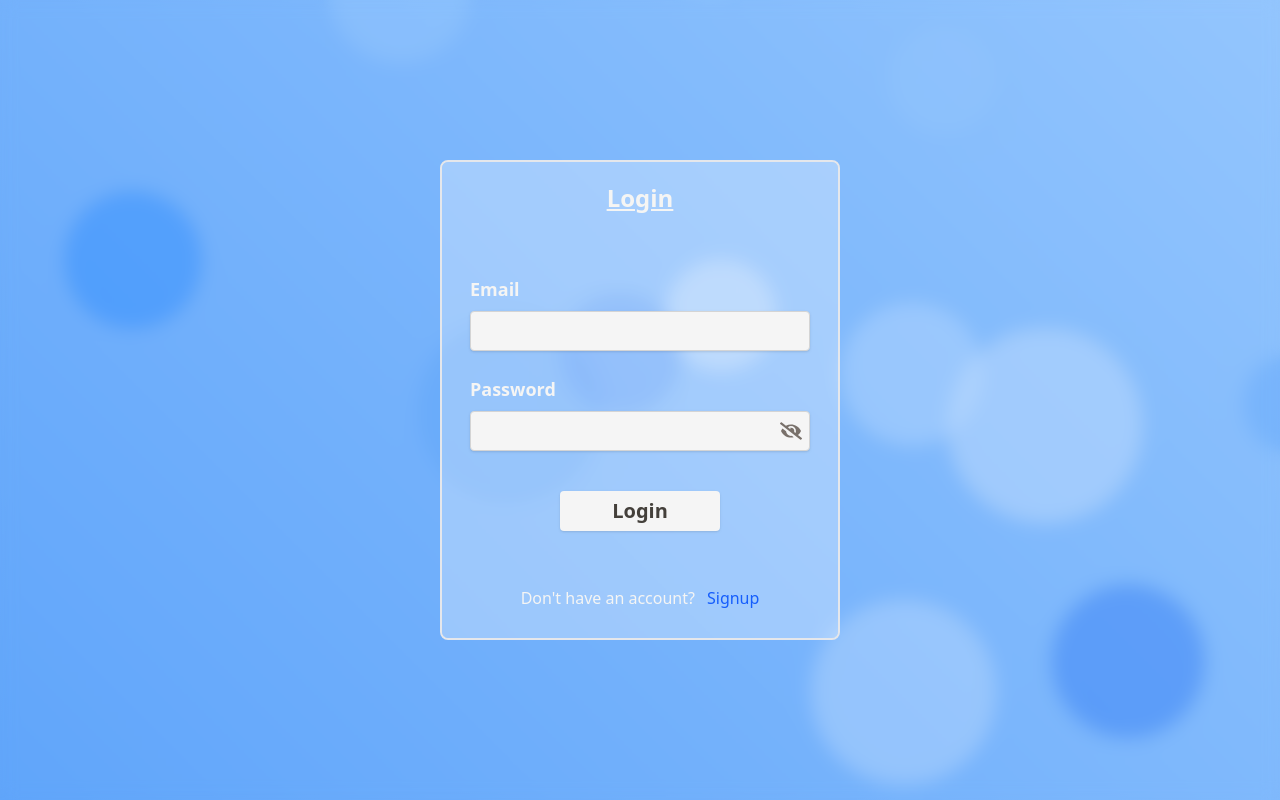
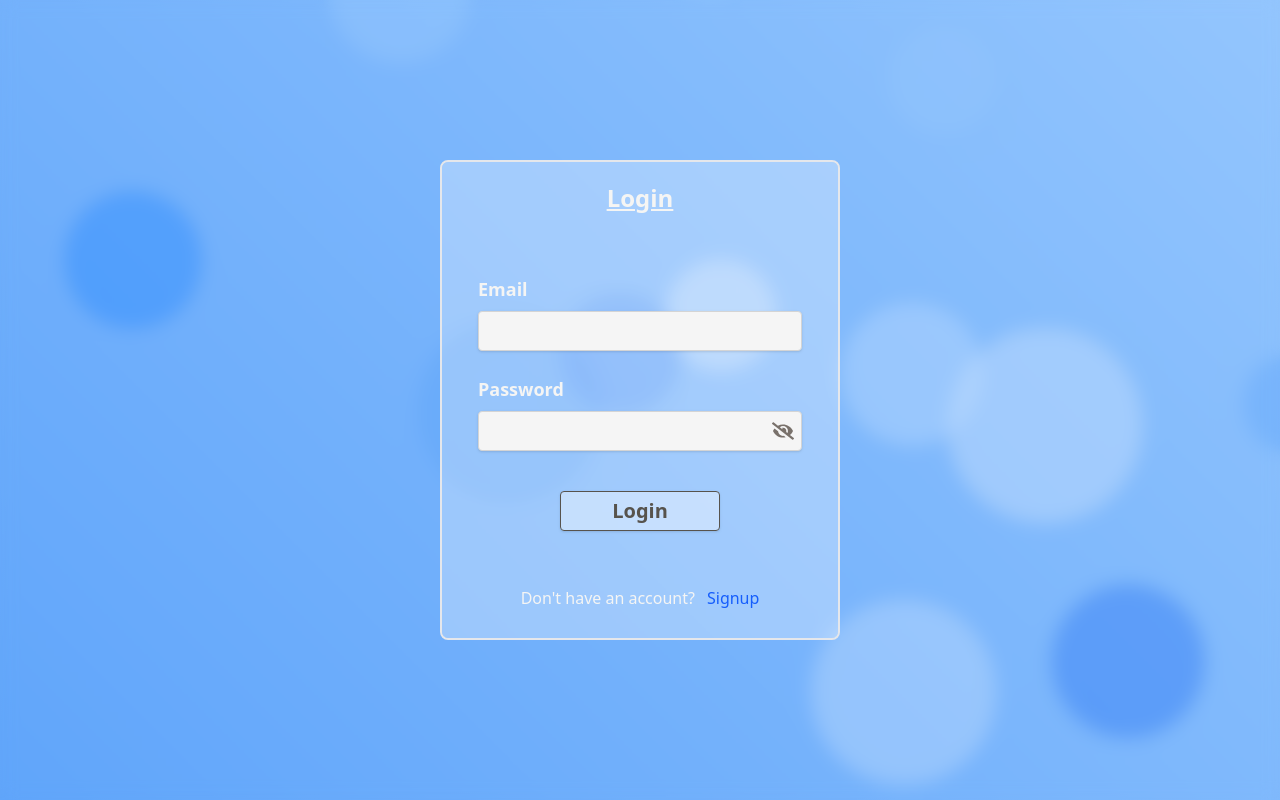
Before and after one commit to Kilaparthi-Himanshu/lost-and-found, a Next.js app: page /login in a window 1280 px wide. Built offline with nearby package versions, Linux system fonts and the light colour scheme.

Commit message:
Made some visual adjustments

```diff
--- a/app/components/Account.tsx
+++ b/app/components/Account.tsx
@@ -56,13 +56,13 @@ export const Account = () => {
             </button>
             <AnimatePresence>
             {accountModalOpen && (
-                <motion.div className='absolute w-80 h-max rounded-lg right-8 top-14 bg-clip-padding backdrop-filter backdrop-blur-lg border border-neutral-300 text-black font-quicksand flex flex-col items-center gap-2 font-medium overflow-hidden' style={{backgroundColor: 'rgba(255, 255, 255, 0.7)'}}
+                <motion.div className='absolute w-80 h-max rounded-lg right-8 top-14 bg-clip-padding backdrop-filter backdrop-blur-lg border border-neutral-300 text-black font-quicksand flex flex-col items-center gap-2 font-medium overflow-hidden shadow-xl' style={{backgroundColor: 'rgba(255, 255, 255, 0.7)'}}
                     initial={{ opacity: 0, y: -10 }}
                     animate={{ opacity: 1, y: 0 }}
                     exit={{ opacity: 0, y: -10 }}
                     transition={{ duration: 0.1 }}
                 >
-                    <div className='bg-gradient-to-r from-blue-500 to-blue-700 p-4 flex justify-center w-full h-max'>
+                    <div className='bg-gradient-to-r from-blue-600 to-teal-400 p-4 flex justify-center w-full h-max'>
                         <div className="w-15 h-15 rounded-full bg-white flex items-center justify-center text-gray-500 text-3xl border-4 border-white">
                             <User size={35} />
                         </div>
--- a/app/components/Search.tsx
+++ b/app/components/Search.tsx
@@ -3,7 +3,6 @@ import { FaSearch } from "react-icons/fa";
 import { useAtom } from 'jotai';
 import { searchAtom } from '../Atoms/atoms';
 import { RxCrossCircled } from "react-icons/rx";
-import { motion } from 'framer-motion';
 
 export const Search = () => {
     const [search, setSearch] = useAtom(searchAtom);
@@ -16,22 +15,13 @@ export const Search = () => {
             }} className='w-full'>
                 <input placeholder='Search Lost Items' value={search} id="searchInput" className='w-full border-0 outline-0 font-medium text-[17px]' type="text" onChange={(e) => setSearch(e.target.value)} autoComplete='off' />
             </form>
-            <motion.div
-                key={search.length ? 'RxCrossCircled' : 'FaSearch'}
-                initial={{ opacity: 0, rotate: -90 }}
-                animate={{ opacity: 1, rotate: 0 }}
-                exit={{ opacity: 0, rotate: 90 }}
-                transition={{
-                    duration: 0.3,
-                    ease: "easeInOut"
-                }}
-            >
+            <div>
                 {search.length ?
                     <RxCrossCircled className='size-6 cursor-pointer text-emerald-600' onClick={() => setSearch('')} />
                     :
                     <FaSearch className='size-5 text-emerald-600' />
                 }
-            </motion.div>
+            </div>
         </div>
     );
 }
--- a/app/login/page.tsx
+++ b/app/login/page.tsx
@@ -39,7 +39,7 @@ export default function LoginPage() {
         <div className="bubble bubble-11"></div>
         <div className="bubble bubble-12"></div>
         <div className='w-screen h-screen backdrop-blur-sm flex items-center justify-center'>
-            <form className="border-2 w-100 h-120 rounded-lg flex flex-col  items-center p-7 pt-5 bg-white bg-clip-padding backdrop-filter backdrop-blur-lg" style={{backgroundColor: 'rgba(255, 255, 255, 0.3)'}}>
+            <form className="border-2 w-100 h-120 rounded-lg flex flex-col  items-center p-7 pt-5 bg-white bg-clip-padding backdrop-filter backdrop-blur-lg px-9" style={{backgroundColor: 'rgba(255, 255, 255, 0.3)'}}>
                 <motion.label htmlFor="signup" className='flex-[0.3] text-2xl font-bold text-stone-100 underline'
                     key={userAction}
                     initial={{ opacity: 0, y: 20 }}
@@ -71,7 +71,7 @@ export default function LoginPage() {
                             </motion.div>
                         </div>
                     </div>
-                <button className='w-40 h-10 bg-neutral-100 font-bold border-stone-600 self-center rounded mt-2 text-xl text-stone-700 cursor-pointer shadow-sm active:scale-95 transition-[scale]' formAction={userAction === 'Signup' ? signup : login}>
+                <button className='w-40 h-10 font-bold border border-stone-600 self-center rounded mt-2 text-xl text-stone-600 cursor-pointer shadow-sm active:scale-95 transition-[scale,background] bg-[rgba(255,_255,_255,_0.4)] hover:bg-[rgba(255,_255,_255,_0.6)]' formAction={userAction === 'Signup' ? signup : login}>
                     {userAction}
                 </button>
                 </div>
--- a/package.json
+++ b/package.json
@@ -9,6 +9,8 @@
     "lint": "next lint"
   },
   "dependencies": {
+    "@react-three/drei": "^10.0.3",
+    "@react-three/fiber": "^9.0.4",
     "@supabase/ssr": "^0.5.2",
     "@supabase/supabase-js": "^2.49.1",
     "framer-motion": "^12.4.7",
```
Also changed, not shown: 1 other file (tests, documents, lock files or other folders).
